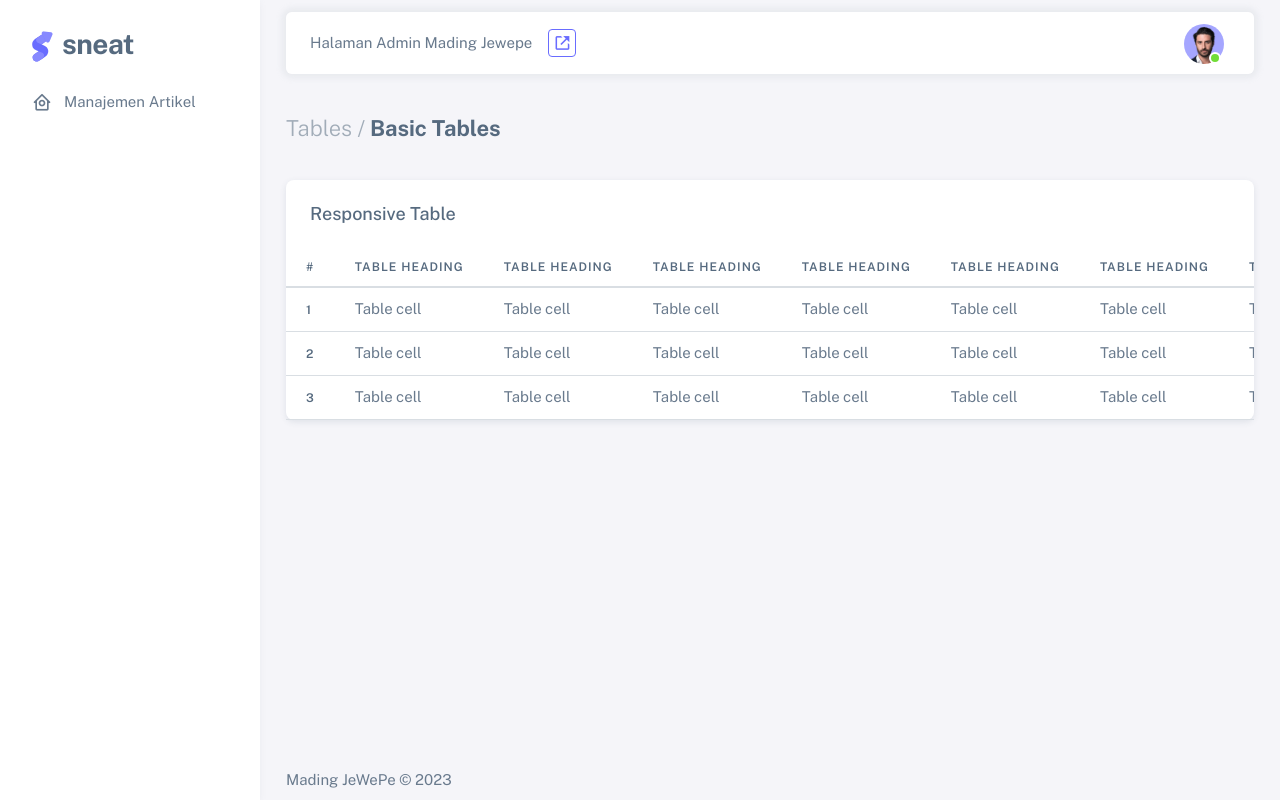
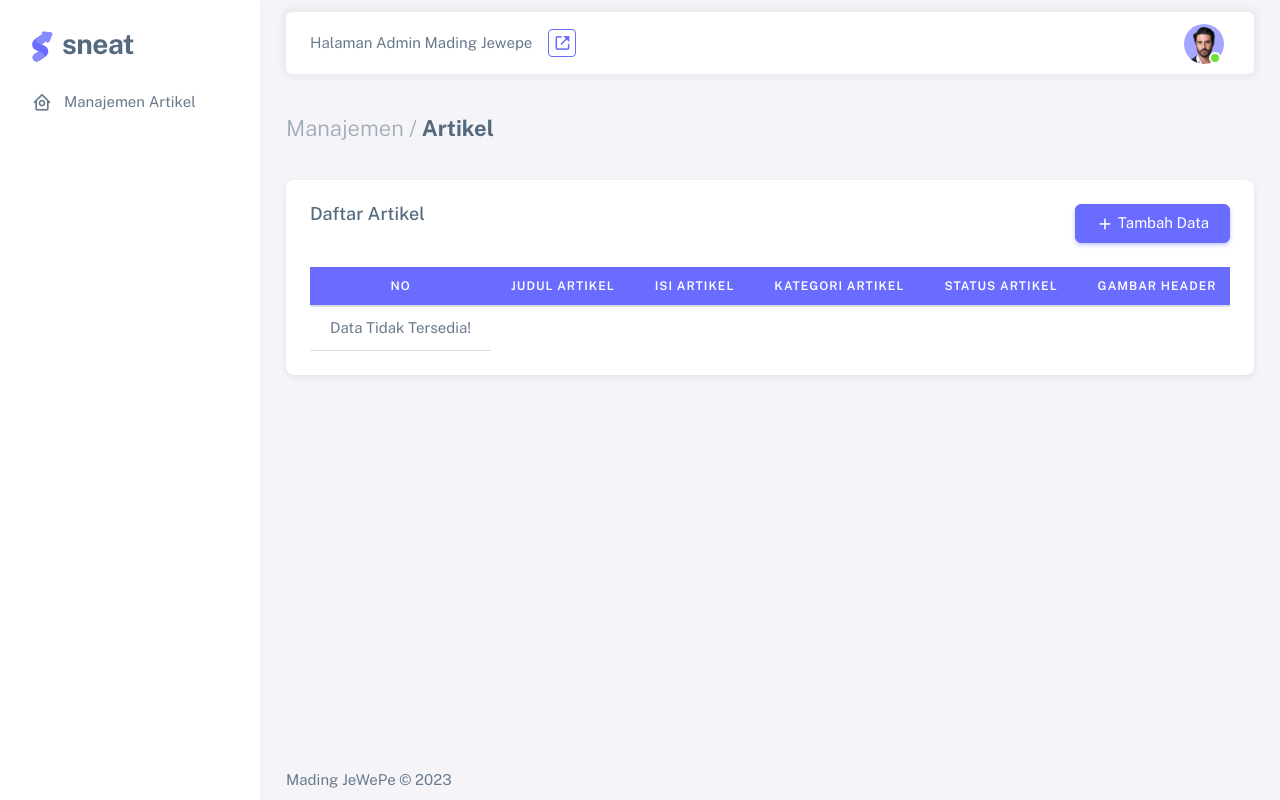
Before and after one commit to NoisyBoy29/Emading-Jewepe, a PHP site: page /admin/index.php in a window 1280 px wide. Run offline with PHP 8.4, Linux system fonts and the light colour scheme; data that the repository does not hold is empty.

Commit message:
second commit

```diff
--- /dev/null
+++ b/admin/config_query.php
@@ -0,0 +1,45 @@
+<?php
+//class database
+
+class database
+{
+    var $host = "localhost";
+    var $username = "root";
+    var $password = "";
+    var $database = "db_mading";
+    var $koneksi = "";
+
+    function __construct()
+    {
+        $this->koneksi = mysqli_connect($this->host, $this->username, $this->password, $this->database);
+        if (mysqli_connect_errno()) {
+            echo "Error Database Connection : " . mysqli_connect_error();
+        }
+    }
+
+    //Get data table user
+    public function get_data_users($username)
+    {
+        $data = mysqli_query($this->koneksi, "SELECT * FROM tb_users WHERE username = '$username'");
+
+        return $data;
+    }
+
+    // Get data table artikel
+    public function show_data()
+    {
+        $hasil = array();  // Initialize $hasil here
+
+        $data = mysqli_query($this->koneksi, "SELECT id_artikel, sampul, judul, isi, status_artikel, kategori, tba.created_at, tba.updated_at, nama, tba.id_users FROM tb_artikel tba JOIN tb_users tbu ON tba.id_users = tbu.id_users");
+
+        if ($data) {
+            if (mysqli_num_rows($data) > 0) {
+                while ($row = mysqli_fetch_array($data)) {
+                    $hasil[] = $row;
+                }
+            }
+        }
+
+        return $hasil;
+    }
+}
--- a/admin/index.php
+++ b/admin/index.php
@@ -1,72 +1,77 @@
 <!-- Header -->
 <?php
 include('template/header.php');
+include("config_query.php");
+$db = new database();
+$data_artikel = $db->show_data();
 ?>
+
 <!-- Content wrapper -->
 <div class="content-wrapper">
     <!-- Content -->
 
     <div class="container-xxl flex-grow-1 container-p-y">
-        <h4 class="fw-bold py-3 mb-4"><span class="text-muted fw-light">Tables /</span> Basic Tables</h4>
+        <h4 class="fw-bold py-3 mb-4"><span class="text-muted fw-light">Manajemen /</span> Artikel</h4>
 
         <!-- Responsive Table -->
         <div class="card">
-            <h5 class="card-header">Responsive Table</h5>
+            <div class="card-header">
+                <div class="row">
+                    <div class="col-lg-6">
+                        <h5>Daftar Artikel</h5>
+                    </div>
+                    <div class="col-lg-6">
+                        <div class="float-end">
+                            <a href="tabmah_data.php" class="btn btn-primary">
+                                <i class="bx bx-plus"></i>
+                                Tambah Data
+                            </a>
+                        </div>
+                    </div>
+                </div>
+            </div>
+            <div class="card-body">
                 <div class="table-responsive text-nowrap">
                     <table class="table">
                         <thead>
                             <tr class="text-nowrap">
-                            <th>#</th>
-                            <th>Table heading</th>
-                            <th>Table heading</th>
-                            <th>Table heading</th>
-                            <th>Table heading</th>
-                            <th>Table heading</th>
-                            <th>Table heading</th>
-                            <th>Table heading</th>
-                            <th>Table heading</th>
-                            <th>Table heading</th>
+                                <th class="text-center bg-primary text-white">No</th>
+                                <th class="text-center bg-primary text-white">Judul Artikel</th>
+                                <th class="text-center bg-primary text-white">Isi Artikel</th>
+                                <th class="text-center bg-primary text-white">Kategori Artikel</th>
+                                <th class="text-center bg-primary text-white">Status Artikel</th>
+                                <th class="text-center bg-primary text-white">Gambar Header</th>
+                                <th class="text-center bg-primary text-white">Aksi</th>
                             </tr>
                         </thead>
                         <tbody>
+                            <?php
+                            if (empty($data_artikel)) {
+                                echo "<tr><td>Data Tidak Tersedia!</td></tr>";
+                            } else {
+                                $no = 1;
+                                foreach ($data_artikel as $row) {
+                            ?>
                                     <tr>
-                            <th scope="row">1</th>
-                            <td>Table cell</td>
-                            <td>Table cell</td>
-                            <td>Table cell</td>
-                            <td>Table cell</td>
-                            <td>Table cell</td>
-                            <td>Table cell</td>
-                            <td>Table cell</td>
-                            <td>Table cell</td>
-                            <td>Table cell</td>
+                                        <th><?= $no++; ?></th>
+                                        <td><?= $row['judul']; ?></td>
+                                        <td><?= $row['isi']; ?></td>
+                                        <td><?= $row['kategori']; ?></td>
+                                        <td><?= $row['status_artikel']; ?></td>
+                                        <td><?= $row['sampul']; ?></td>
+                                        <td><?= $row['updated_at']; ?></td>
+                                        <td>
+                                            <a href="edit.php" class="btn btn-sm btn-warning">Ubah</a>
+                                            <a href="delete.php" class="btn btn-sm btn-danger">Hapus</a>
+                                        </td>
                                     </tr>
-                        <tr>
-                            <th scope="row">2</th>
-                            <td>Table cell</td>
-                            <td>Table cell</td>
-                            <td>Table cell</td>
-                            <td>Table cell</td>
-                            <td>Table cell</td>
-                            <td>Table cell</td>
-                            <td>Table cell</td>
-                            <td>Table cell</td>
-                            <td>Table cell</td>
-                        </tr>
-                        <tr>
-                            <th scope="row">3</th>
-                            <td>Table cell</td>
-                            <td>Table cell</td>
-                            <td>Table cell</td>
-                            <td>Table cell</td>
-                            <td>Table cell</td>
-                            <td>Table cell</td>
-                            <td>Table cell</td>
-                            <td>Table cell</td>
-                            <td>Table cell</td>
-                        </tr>
+                            <?php
+                                }
+                            }
+                            ?>
                         </tbody>
                     </table>
+                </div>
             </div>
         </div>
         <!--/ Responsive Table -->
--- a/check_login.php
+++ b/check_login.php
@@ -4,7 +4,7 @@
 // var_dump($pass);
 // die;
 
-include('admin/config_db.php');
+include('admin/config_query.php');
 $db = new database();
 
 //init session
```
Also changed, not shown: admin/config_db.php (deleted, +0 -28 lines). Lines whose indentation alone changed are shown as unchanged.
